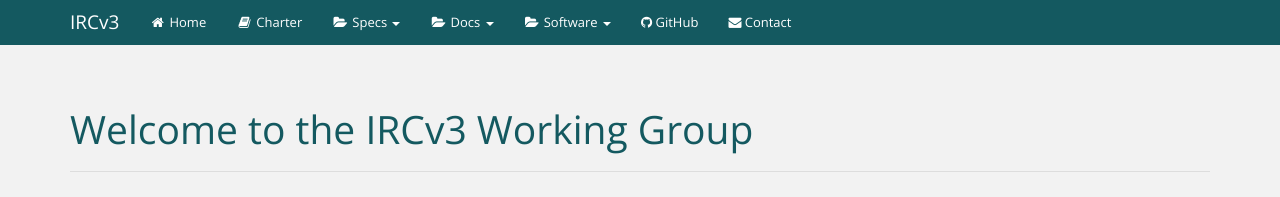
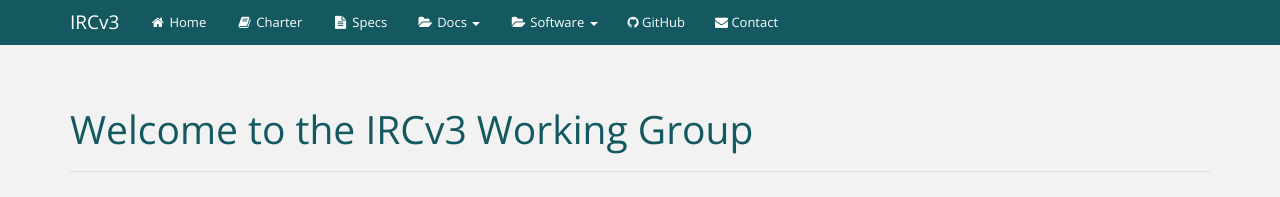
Before and after one commit to ircv3/ircv3.github.io, a Jekyll site: the page built from index.html, in a window 1280 px wide. Shown: the top 197 px of the page. Built offline with Jekyll 4.4.1, drawn with Linux system fonts in a browser that asks for light colours.

Commit message:
_includes/menu.html: remove specs dropdown, link to irc/index only

```diff
--- a/_includes/menu.html
+++ b/_includes/menu.html
@@ -18,13 +18,7 @@
         <li{% if current[1] == 'index.html' %} class="active"{% endif %}><a href="{{ site.baseurl }}/index.html"><span class="fa fa-fw fa-home"></span> Home</a></li>
         <li class="dropdown">
           <li{% if current[1] == 'charter.html' %} class="active"{% endif %}><a href="{{ site.baseurl }}/charter.html"><span class="fa fa-fw fa-book"></span> Charter</a></li>
-          <li><a href="#" class="dropdown-toggle" data-toggle="dropdown"><span class="fa fa-fw fa-folder-open"></span> Specs <b class="caret"></b></a>
-            <ul class="dropdown-menu">
-              <li><a href="{{ site.baseurl }}/irc/3.1.html"><span class="fa fa-fw fa-check-circle spec-light-go"></span> v3.1</a></li>
-              <li><a href="{{ site.baseurl }}/irc/3.2.html"><span class="fa fa-fw fa-check-circle spec-light-go"></span> v3.2</a></li>
-              <li><a href="{{ site.baseurl }}/irc/3.3.html"><span class="fa fa-fw fa-minus-circle spec-light-stop"></span> v3.3</a></li>
-            </ul>
-          </li>
+          <li{% if current[1] == 'irc' %} class="active"{% endif %}><a href="{{ site.baseurl }}/irc/"><span class="fa fa-fw fa-file-text"></span> Specs</a></li>
           <li><a href="#" class="dropdown-toggle" data-toggle="dropdown"><span class="fa fa-fw fa-folder-open"></span> Docs <b class="caret"></b></a>
             <ul class="dropdown-menu">
               <li><a href="{{ site.baseurl }}/docs/sasl-mechs.html"><span class="fa fa-fw fa-key"></span> SASL Mechanisms</a></li>
```
